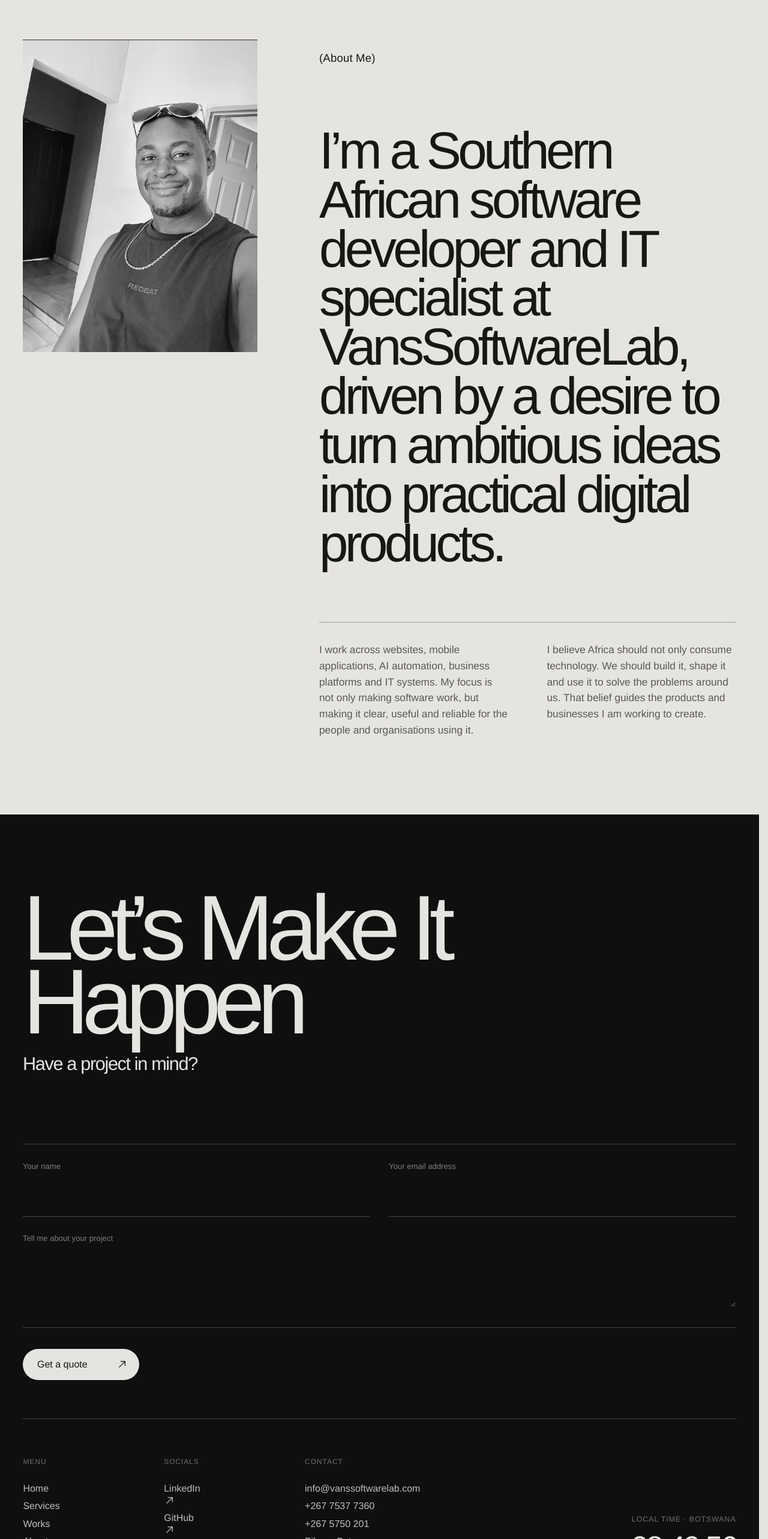
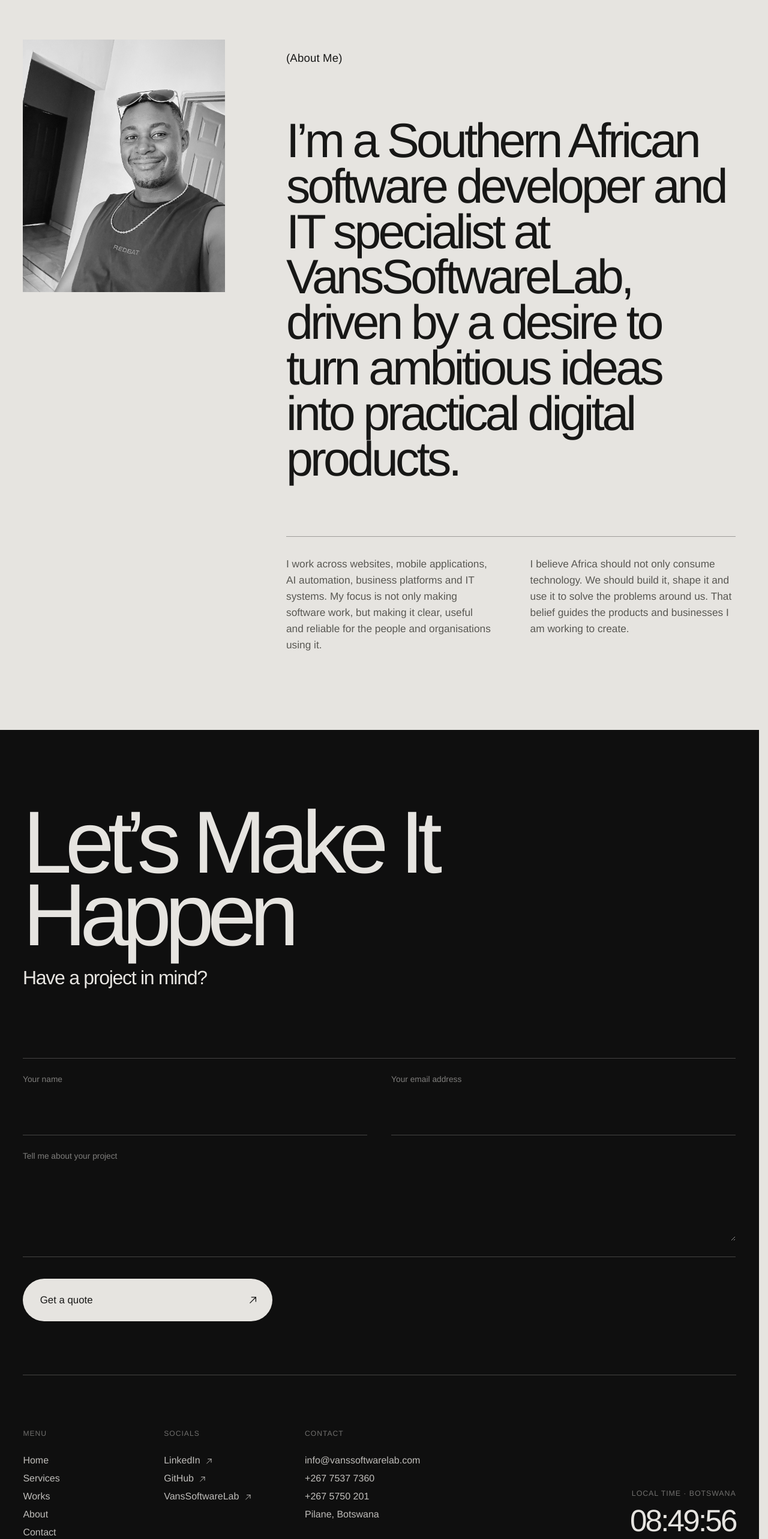
Before and after one commit to mudzivirievans/my-website, a React (Vite) app: page / in a window 1280 px wide. Shown: the part 8281-10847 px from the top of the page at 60% size. Built offline with nearby package versions, Linux system fonts and the light colour scheme.

Commit message:
tighten about contact and footer spacing

```diff
--- a/src/styles/about-contact.css
+++ b/src/styles/about-contact.css
@@ -4,7 +4,7 @@
 
 .about-grid {
   display: grid;
-  grid-template-columns: minmax(17rem, 0.72fr) minmax(0, 1.28fr);
+  grid-template-columns: minmax(16rem, 0.62fr) minmax(0, 1.38fr);
   gap: clamp(3rem, 8vw, 10rem);
   align-items: start;
 }
@@ -13,7 +13,7 @@
   position: sticky;
   top: 2rem;
   overflow: hidden;
-  aspect-ratio: 3 / 4;
+  aspect-ratio: 4 / 5;
   background: #c9c6c0;
 }
 
@@ -21,17 +21,17 @@
   width: 100%;
   height: 100%;
   object-fit: cover;
-  object-position: top;
+  object-position: 50% 18%;
   filter: grayscale(1) contrast(0.98);
 }
 
 .about-copy h2 {
-  max-width: 18ch;
-  margin: clamp(4rem, 8vw, 8rem) 0 0;
-  font-size: clamp(2.7rem, 6.8vw, 7.8rem);
-  font-weight: 500;
+  max-width: 17ch;
+  margin: clamp(3.5rem, 7vw, 7rem) 0 0;
+  font-size: clamp(3rem, 6.3vw, 7.2rem);
+  font-weight: 400;
   line-height: 0.94;
-  letter-spacing: -0.065em;
+  letter-spacing: -0.06em;
 }
 
 .about-body {
@@ -47,11 +47,11 @@
   margin: 0;
   color: #595853;
   font-size: clamp(1.05rem, 1.35vw, 1.3rem);
-  line-height: 1.55;
+  line-height: 1.56;
 }
 
 .contact-section {
-  padding: clamp(6rem, 10vw, 10rem) var(--page-pad) 4rem;
+  padding: clamp(6.5rem, 10vw, 10rem) var(--page-pad) clamp(4rem, 7vw, 7rem);
   background: var(--dark);
   color: var(--paper);
 }
@@ -59,37 +59,38 @@
 .contact-heading h2 {
   max-width: 11ch;
   margin: 0;
-  font-size: clamp(4.2rem, 12vw, 13rem);
-  font-weight: 500;
-  line-height: 0.8;
-  letter-spacing: -0.08em;
+  font-size: clamp(4.4rem, 11.5vw, 12.5rem);
+  font-weight: 400;
+  line-height: 0.82;
+  letter-spacing: -0.075em;
 }
 
 .contact-heading p {
-  margin: 1.5rem 0 0;
-  font-size: clamp(1.35rem, 2.4vw, 2.6rem);
-  letter-spacing: -0.045em;
+  margin: 1.6rem 0 0;
+  font-size: clamp(1.4rem, 2.5vw, 2.7rem);
+  letter-spacing: -0.04em;
 }
 
 .contact-form {
   display: grid;
   grid-template-columns: 1fr 1fr;
-  gap: 0 2rem;
+  gap: 0 2.5rem;
   margin-top: clamp(5rem, 9vw, 9rem);
   border-top: 1px solid var(--light-line);
 }
 
 .contact-form label {
   display: block;
-  padding: 1.8rem 0;
+  min-height: 8rem;
+  padding: 1.7rem 0 1.3rem;
   border-bottom: 1px solid var(--light-line);
 }
 
 .contact-form label span {
   display: block;
-  margin-bottom: 1rem;
+  margin-bottom: 0.85rem;
   color: rgba(230, 228, 224, 0.52);
-  font-size: 0.82rem;
+  font-size: 0.86rem;
 }
 
 .contact-form input,
@@ -100,7 +101,16 @@
   outline: 0;
   background: transparent;
   color: var(--paper);
-  font-size: clamp(1.25rem, 2vw, 2.25rem);
+  font-size: clamp(1.3rem, 2vw, 2.2rem);
+  line-height: 1.25;
+}
+
+.contact-form input {
+  min-height: 2.6rem;
+}
+
+.contact-form textarea {
+  min-height: 7.5rem;
 }
 
 .message-field {
@@ -110,27 +120,31 @@
 .form-actions {
   display: grid;
   grid-column: 1 / -1;
-  grid-template-columns: auto 1fr;
+  grid-template-columns: minmax(14rem, 26rem) 1fr;
   gap: 2rem;
   align-items: center;
-  padding-top: 2.2rem;
+  padding-top: 2.3rem;
 }
 
 .form-actions button {
   display: inline-flex;
+  min-height: 4.4rem;
   align-items: center;
-  gap: 3rem;
-  padding: 1rem 1.2rem 1rem 1.5rem;
+  justify-content: space-between;
+  gap: 2rem;
+  padding: 1rem 1.4rem 1rem 1.8rem;
   border: 0;
   border-radius: 999px;
   background: var(--paper);
   color: var(--ink);
   cursor: pointer;
-  transition: transform 250ms ease;
+  font-size: 1.05rem;
+  transition: transform 250ms ease, background 250ms ease;
 }
 
 .form-actions button:hover {
   transform: translateY(-4px);
+  background: #f2f0eb;
 }
 
 .form-actions button:disabled {
@@ -158,7 +172,7 @@
   display: grid;
   grid-template-columns: 0.65fr 0.65fr 1.2fr 1fr;
   gap: 2rem;
-  padding: 4rem 0;
+  padding: clamp(3.5rem, 7vw, 6rem) 0;
   border-top: 1px solid var(--light-line);
 }
 
@@ -166,13 +180,13 @@
   display: flex;
   flex-direction: column;
   align-items: flex-start;
-  gap: 0.7rem;
+  gap: 0.75rem;
 }
 
 .footer-column h3 {
-  margin: 0 0 1.2rem;
+  margin: 0 0 1.15rem;
   color: rgba(230, 228, 224, 0.45);
-  font-size: 0.75rem;
+  font-size: 0.76rem;
   font-weight: 400;
   text-transform: uppercase;
   letter-spacing: 0.08em;
@@ -187,7 +201,7 @@
   position: relative;
 }
 
-.footer-column a::after {
+.footer-column a:not(.footer-external)::after {
   position: absolute;
   left: 0;
   bottom: -0.18rem;
@@ -200,9 +214,20 @@
   transition: transform 250ms ease;
 }
 
-.footer-column a:hover::after {
+.footer-column a:not(.footer-external):hover::after {
   transform: scaleX(1);
   transform-origin: left;
+}
+
+.footer-external {
+  display: inline-flex;
+  align-items: center;
+  gap: 0.45rem;
+}
+
+.footer-external svg {
+  width: 0.92rem;
+  height: 0.92rem;
 }
 
 .local-time {
@@ -222,8 +247,8 @@
   display: block;
   margin-top: 0.6rem;
   font-size: clamp(2.3rem, 4vw, 4.5rem);
-  font-weight: 500;
-  letter-spacing: -0.06em;
+  font-weight: 400;
+  letter-spacing: -0.055em;
 }
 
 .footer-bottom {
@@ -238,8 +263,8 @@
 
 .scroll-top {
   display: grid;
-  width: 3.2rem;
-  height: 3.2rem;
+  width: 3.4rem;
+  height: 3.4rem;
   place-items: center;
   border: 1px solid var(--light-line);
   border-radius: 50%;
```
